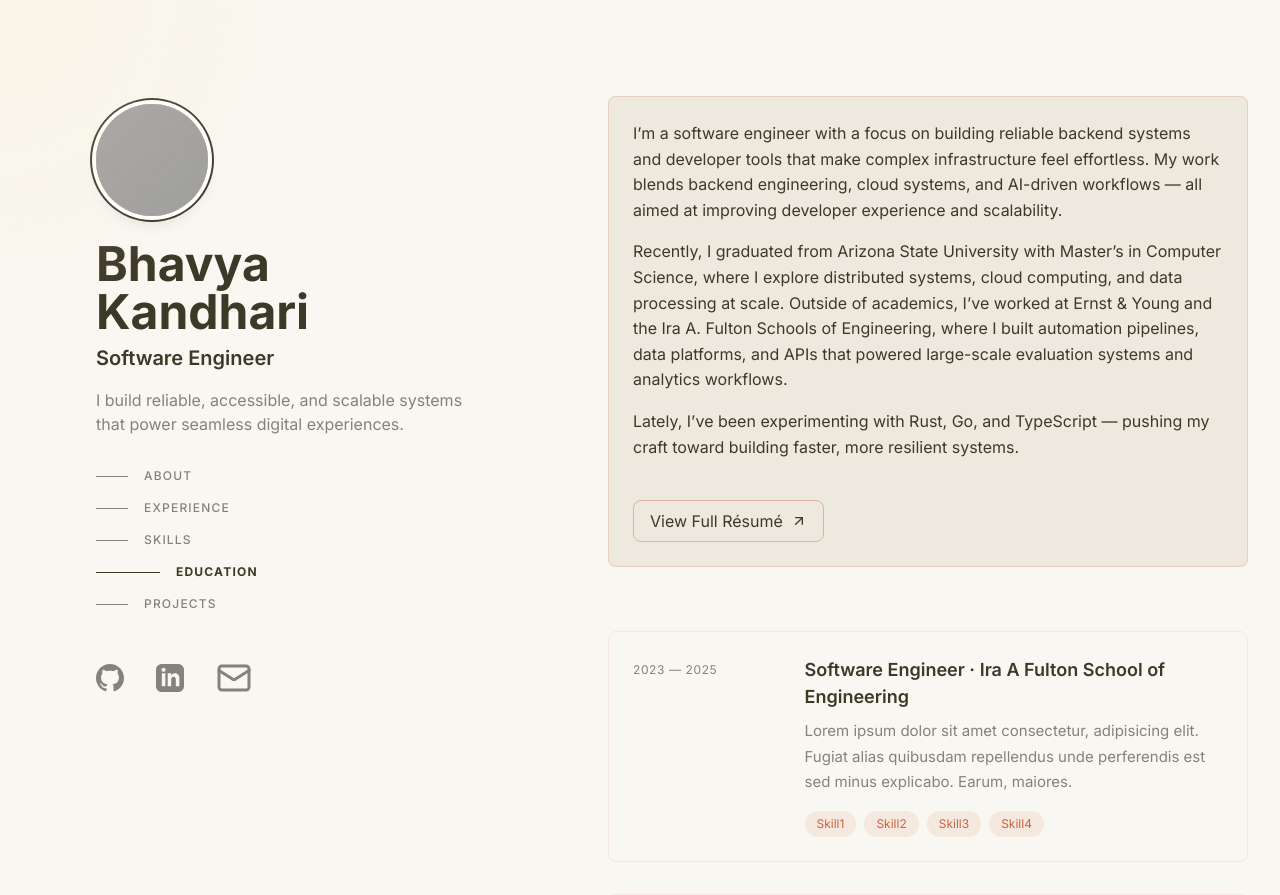
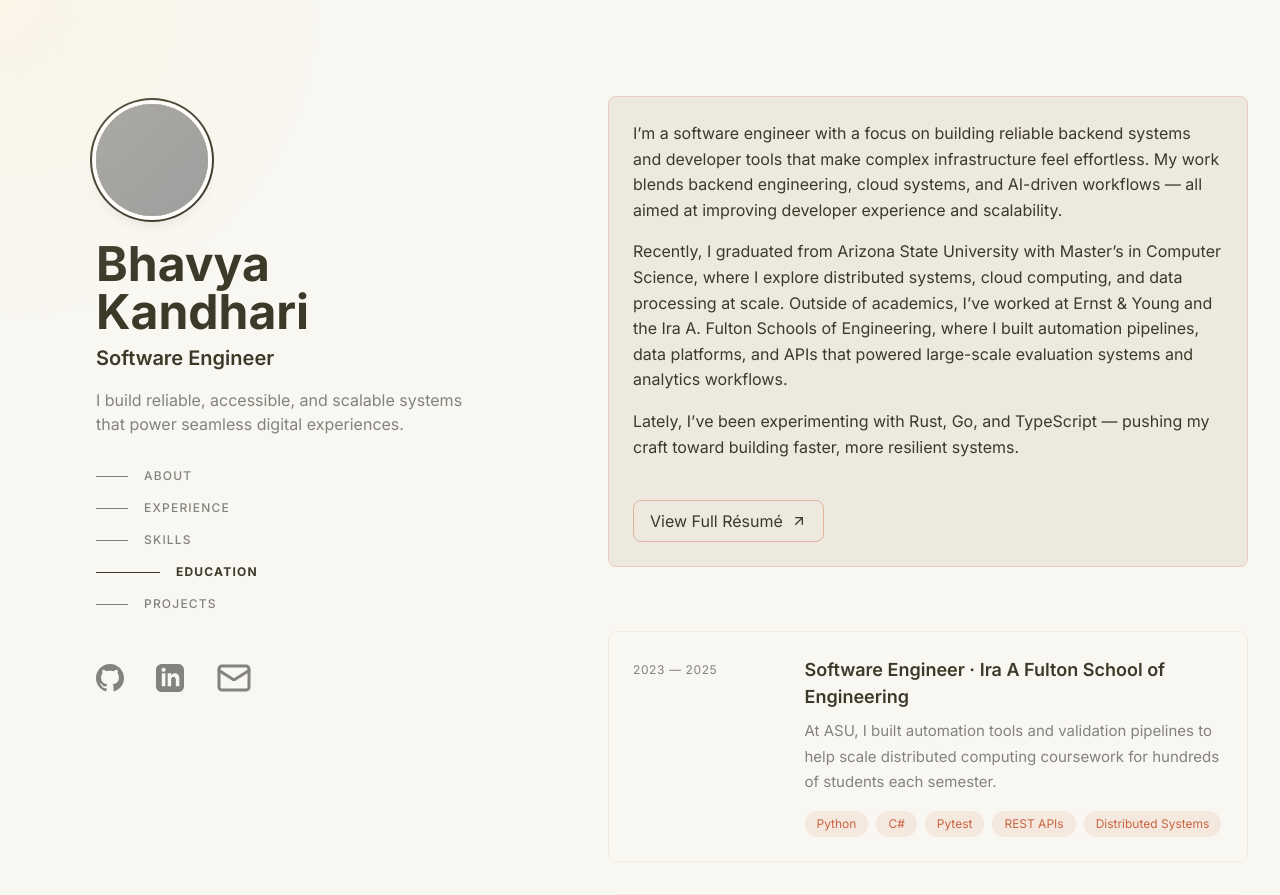
Before and after one commit to bkandh30/bhavya-portfolio-v3, a React (Vite) app: page / in a window 1280 px wide. Shown: the top 895 px of the page. Built offline with nearby package versions, Linux system fonts and the light colour scheme; grey boxes are pictures that could not be loaded.

Commit message:
Updated ASU experience section content

```diff
--- a/src/pages/Index.tsx
+++ b/src/pages/Index.tsx
@@ -391,9 +391,9 @@ const Index = () => {
                         marginBottom: "16px",
                       }}
                     >
-                      Lorem ipsum dolor sit amet consectetur, adipisicing elit.
-                      Fugiat alias quibusdam repellendus unde perferendis est
-                      sed minus explicabo. Earum, maiores.
+                      At ASU, I built automation tools and validation pipelines
+                      to help scale distributed computing coursework for
+                      hundreds of students each semester.
                     </p>
 
                     {/* Skills */}
@@ -406,7 +406,7 @@ const Index = () => {
                           color: "#c96442",
                         }}
                       >
-                        Skill1
+                        Python
                       </span>
                       <span
                         className="px-3 py-1 rounded-full"
@@ -416,7 +416,7 @@ const Index = () => {
                           color: "#c96442",
                         }}
                       >
-                        Skill2
+                        C#
                       </span>
                       <span
                         className="px-3 py-1 rounded-full"
@@ -426,7 +426,7 @@ const Index = () => {
                           color: "#c96442",
                         }}
                       >
-                        Skill3
+                        Pytest
                       </span>
                       <span
                         className="px-3 py-1 rounded-full"
@@ -436,7 +436,17 @@ const Index = () => {
                           color: "#c96442",
                         }}
                       >
-                        Skill4
+                        REST APIs
+                      </span>
+                      <span
+                        className="px-3 py-1 rounded-full"
+                        style={{
+                          fontSize: "12px",
+                          backgroundColor: "rgba(201, 100, 66, 0.1)",
+                          color: "#c96442",
+                        }}
+                      >
+                        Distributed Systems
                       </span>
                     </div>
                   </div>
```
